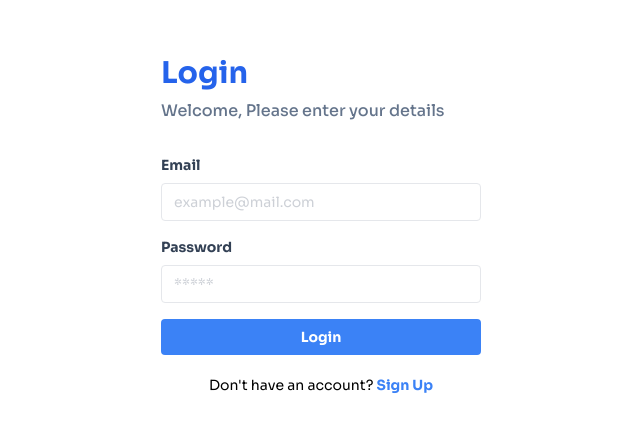
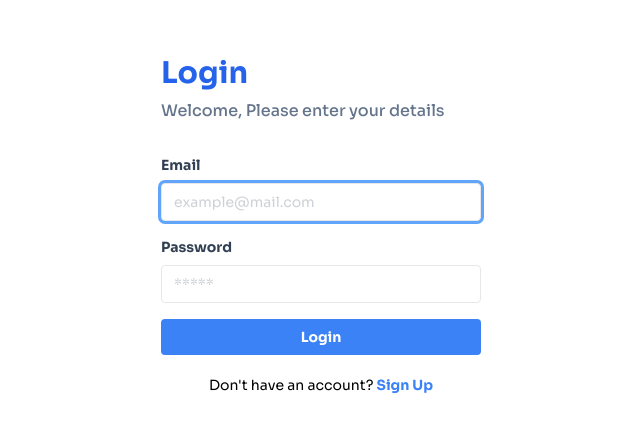
Before and after one commit to ramaherdianto/fake-store, a React (Vite) app: page /login in a window 1280 px wide. Shown: the part 175-606 px from the top of the page, without its empty margins (319-959 px from the left). Built offline with nearby package versions, Linux system fonts and the light colour scheme.

Commit message:
feat: add input focus in form login and register using useRef and forwardRef

```diff
--- a/src/components/Elements/Input/Input.jsx
+++ b/src/components/Elements/Input/Input.jsx
@@ -1,9 +1,10 @@
-import React from 'react';
+import React, { forwardRef } from 'react';
 
-const Input = (props) => {
+const Input = forwardRef((props, ref) => {
     const { type, placeholder, name } = props;
     return (
         <input
+            ref={ref}
             type={type}
             className='text-sm border rounded w-full mb-4 py-2 px-3 text-slate-700 placeholder:opacity-50 focus:ring focus:ring-blue-400 focus:outline-none duration-300'
             placeholder={placeholder}
@@ -11,6 +12,6 @@ const Input = (props) => {
             id={name}
         />
     );
-};
+});
 
 export default Input;
--- a/src/components/Elements/Input/index.jsx
+++ b/src/components/Elements/Input/index.jsx
@@ -1,16 +1,16 @@
-import React from 'react';
+import React, { forwardRef } from 'react';
 import Label from './Label';
 import Input from './Input';
 
-const InputForm = (props) => {
+const InputForm = forwardRef((props, ref) => {
     const { label, name, type, placeholder } = props;
 
     return (
         <>
             <Label htmlFor={name}>{label}</Label>
-            <Input name={name} type={type} placeholder={placeholder} id={name} />
+            <Input name={name} type={type} placeholder={placeholder} id={name} ref={ref} />
         </>
     );
-};
+});
 
 export default InputForm;
--- a/src/components/Fragments/FormLogin.jsx
+++ b/src/components/Fragments/FormLogin.jsx
@@ -1,8 +1,10 @@
-import React from 'react';
+import React, { useEffect, useRef } from 'react';
 import InputForm from '../Elements/Input';
 import Button from '../Elements/Button';
 
 const FormLogin = () => {
+    const emailRef = useRef(null);
+
     const handleLogin = (event) => {
         event.preventDefault();
         localStorage.setItem('email', event.target.email.value);
@@ -10,9 +12,19 @@ const FormLogin = () => {
         window.location.href = '/products';
     };
 
+    useEffect(() => {
+        emailRef.current.focus();
+    }, []);
+
     return (
         <form onSubmit={handleLogin}>
-            <InputForm type='email' label='Email' name='email' placeholder='example@mail.com' />
+            <InputForm
+                ref={emailRef}
+                type='email'
+                label='Email'
+                name='email'
+                placeholder='example@mail.com'
+            />
             <InputForm type='password' label='Password' name='password' placeholder='*****' />
             <Button type='submit' className='bg-blue-500 w-full'>
                 Login
--- a/src/components/Fragments/FormRegister.jsx
+++ b/src/components/Fragments/FormRegister.jsx
@@ -1,11 +1,18 @@
-import React from 'react';
+import React, { useEffect, useRef } from 'react';
 import InputForm from '../Elements/Input';
 import Button from '../Elements/Button';
 
 const FormRegister = () => {
+    const fullnameRef = useRef(null);
+
+    useEffect(() => {
+        fullnameRef.current.focus();
+    }, []);
+
     return (
         <form action=''>
             <InputForm
+                ref={fullnameRef}
                 type='text'
                 label='Fullname'
                 name='fullname'
--- a/src/components/Pages/products.jsx
+++ b/src/components/Pages/products.jsx
@@ -1,4 +1,4 @@
-import React, { useEffect, useState } from 'react';
+import React, { useEffect, useRef, useState } from 'react';
 import CardProducts from '../Fragments/CardProducts';
 import Button from '../Elements/Button';
 
@@ -67,6 +67,16 @@ const ProductsPage = () => {
         }
     }, [cart]);
 
+    const totalPriceRef = useRef(null);
+
+    useEffect(() => {
+        if (cart.length > 0) {
+            totalPriceRef.current.style.display = 'table-row';
+        } else {
+            totalPriceRef.current.style.display = 'none';
+        }
+    }, [cart]);
+
     return (
         <>
             <nav className='p-5 bg-blue-500 flex items-center justify-end gap-8'>
@@ -130,7 +140,7 @@ const ProductsPage = () => {
                                     </tr>
                                 );
                             })}
-                            <tr>
+                            <tr ref={totalPriceRef}>
                                 <td colSpan={4} className='font-bold'>
                                     Total Price
                                 </td>
```
